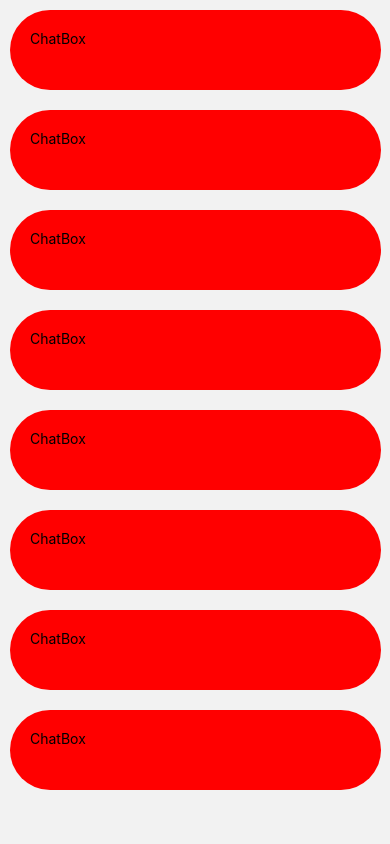
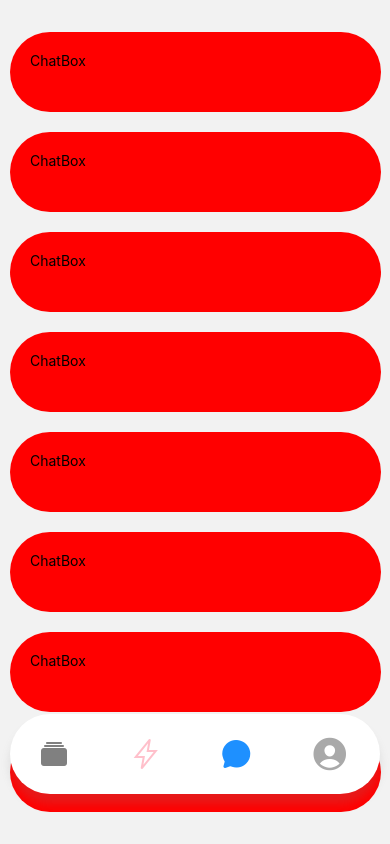
Before and after one commit to vijaypadmakumar/chewd, a React Native app: screen /ChatScreen in a window 390 px wide. Built offline with nearby package versions, Linux system fonts and the light colour scheme.

Commit message:
updated chat screen and button actions

```diff
--- a/Components/BottomBar.jsx
+++ b/Components/BottomBar.jsx
@@ -11,10 +11,10 @@ function BottomBar(props) {
         <View style={styles.bar}>
             <View style={styles.iconLayout}>
                 <Icon size={iconSize} name='albums' type='ionicon' color='grey' onPress={() => {
-                    console.log("recommendations clicked")
+                    RootNavigation.navigate("Home")
                 }} />
                 <Icon size={iconSize} name='flash-outline' type='ionicon' color='pink' onPress={() => {
-                    console.log("popular restaurants clicked")
+                    RootNavigation.navigate("Home")
                 }} />
                 <Icon size={iconSize} name='chatbubble' type='ionicon' color='dodgerblue' onPress={() => {
                     RootNavigation.navigate("ChatScreen")
--- a/Components/Card.jsx
+++ b/Components/Card.jsx
@@ -1,11 +1,19 @@
 import React from "react";
 import { View, Text, StyleSheet, ImageBackground } from "react-native"
 import { Icon } from 'react-native-elements'
+import { useAnimatedStyle, useSharedValue } from "react-native-reanimated";
 
 const iconSize = 50
 
 function Card(props) {
     const { name, restaurantName, image } = props.data
+
+    const sharedValue = useSharedValue(0)
+
+    const cartStyle = useAnimatedStyle(() => {
+        opacity: sharedValue.value
+    })
+
     return (
         <View style={styles.container}>
             <View style={styles.card}>
--- /dev/null
+++ b/Components/TitleBar.jsx
@@ -0,0 +1,36 @@
+import React from 'react';
+import { View, Image, StyleSheet } from "react-native"
+
+function TitleBar(props) {
+    return (
+        <View style={styles.titleBar}>
+            <Image style={styles.brandTitle} source={require("../assets/images/logo.png")} />
+        </View>
+    );
+}
+
+const styles = StyleSheet.create({
+    titleBar: {
+        width: "100%",
+        height: 100,
+        backgroundColor: "#CEE5D0",
+        shadowColor: 'grey',
+        shadowOffset: { width: 0, height: 10 },
+        shadowOpacity: .25,
+        shadowRadius: 10,
+        flex: .14,
+    },
+    brandTitle: {
+        marginTop: 50,
+        width: 150,
+        height: 60,
+        alignSelf: "center"
+    },
+    settingsIcon: {
+        position: "absolute",
+        marginTop: 55,
+        left: 10,
+    }
+})
+
+export default TitleBar;
--- a/Screens/AccountScreen.jsx
+++ b/Screens/AccountScreen.jsx
@@ -1,6 +1,5 @@
-import React, { useState } from 'react';
-import { Text, View, StyleSheet, TouchableWithoutFeedback, Image } from 'react-native';
-import * as RootNavigation from "../RootNavigation"
+import React from 'react';
+import { Text, View, StyleSheet, Image } from 'react-native';
 import { Icon } from 'react-native-elements'
 import Button from "../Components/Button";
 
@@ -20,7 +19,7 @@ function AccountScreen(props) {
                             <Button title="Update details" />
                             <Button title="Update preferences" />
                             <Button title="Delete account" />
-                            <Button title="Log out" />
+                            <Button title="Log out" action="Main" />
                         </View>
                     </View>
                 </View>
--- a/Screens/ChatScreen.jsx
+++ b/Screens/ChatScreen.jsx
@@ -1,9 +1,11 @@
 import React from 'react';
 import { View, Text, StyleSheet, ScrollView } from "react-native"
+import BottomBar from '../Components/BottomBar';
 
 function ChatScreen(props) {
     return (
         <View style={styles.container}>
+            <View style={styles.chatArea}>
                 <ScrollView >
                     <View style={styles.chatGroups}>
                         <Text>ChatBox</Text>
@@ -31,6 +33,8 @@ function ChatScreen(props) {
                     </View>
                 </ScrollView>
             </View>
+            <BottomBar />
+        </View>
     );
 }
 
@@ -38,6 +42,7 @@ const styles = StyleSheet.create({
     container: {
         flex: 1,
         justifyContent: 'center',
+        alignItems: "center"
     },
     chatGroups: {
         width: "95%",
@@ -46,6 +51,9 @@ const styles = StyleSheet.create({
         padding: 20,
         margin: 10,
         borderRadius: 60
+    },
+    chatArea: {
+        alignSelf: "stretch",
     }
 })
 
--- a/Screens/HomeScreen.jsx
+++ b/Screens/HomeScreen.jsx
@@ -1,6 +1,5 @@
 import React from 'react';
-import { View, StyleSheet, Image } from "react-native"
-import { Icon } from 'react-native-elements'
+import { View, StyleSheet } from "react-native"
 import Card from '../Components/Card';
 import store from '../store';
 import BottomBar from '../Components/BottomBar';
@@ -8,6 +7,7 @@ import * as RootNavigation from "../RootNavigation"
 
 // data
 import recommendations from '../assets/data/recommendations';
+import TitleBar from '../Components/TitleBar';
 
 // TODO
 // once the user is verified and is on the home screen
@@ -21,9 +21,7 @@ function HomeScreen() {
     console.log(store)
     return (
         <View style={styles.container}>
-            <View style={styles.titleBar}>
-                <Image style={styles.brandTitle} source={require("../assets/images/logo.png")} />
-            </View>
+            <TitleBar />
             <Card data={recommendations[0]} />
             <BottomBar />
         </View>
@@ -55,27 +53,6 @@ const styles = StyleSheet.create({
         flexDirection: "row",
         paddingLeft: 150
     },
-    titleBar: {
-        width: "100%",
-        height: 100,
-        backgroundColor: "#CEE5D0",
-        shadowColor: 'grey',
-        shadowOffset: { width: 0, height: 10 },
-        shadowOpacity: .25,
-        shadowRadius: 10,
-        flex: .14,
-    },
-    brandTitle: {
-        marginTop: 50,
-        width: 150,
-        height: 60,
-        alignSelf: "center"
-    },
-    settingsIcon: {
-        position: "absolute",
-        marginTop: 55,
-        left: 10,
-    }
 })
 
 export default HomeScreen;
--- a/babel.config.js
+++ b/babel.config.js
@@ -1,6 +1,7 @@
-module.exports = function(api) {
+module.exports = function (api) {
   api.cache(true);
   return {
     presets: ['babel-preset-expo'],
+    plugins: ['react-native-reanimated/plugin'],
   };
 };
--- a/package.json
+++ b/package.json
@@ -20,6 +20,7 @@
     "react-native": "^0.64.3",
     "react-native-elements": "^3.4.2",
     "react-native-modal": "^11.0.0",
+    "react-native-reanimated": "^2.2.4",
     "react-native-web": "0.17.1",
     "react-tinder-card": "^1.4.5"
   },
```
Also changed, not shown: 1 other file (tests, documents, lock files or other folders). Lines whose indentation alone changed are shown as unchanged.
